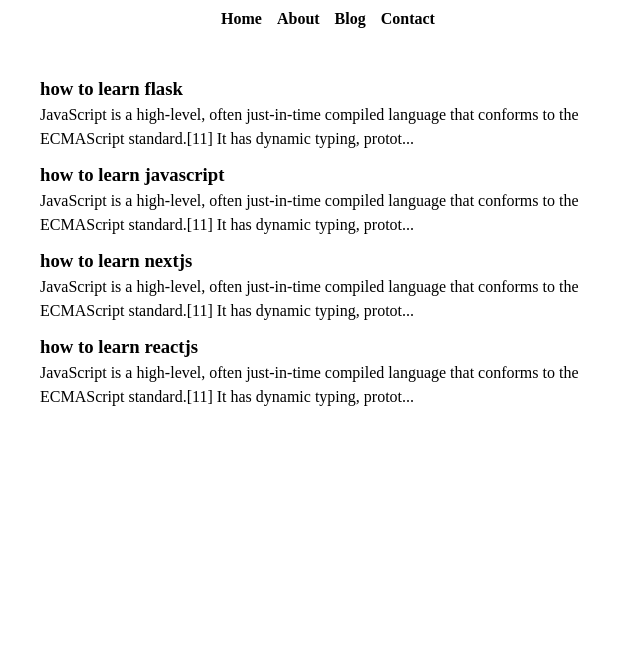
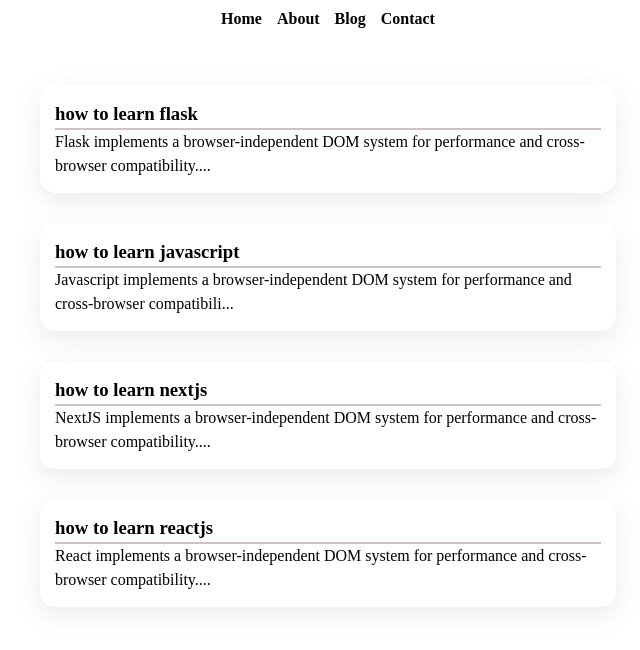
Before and after one commit to payalAppsly/HuntingCoder, a Next.js app in the folder nextjs-project/: page /blog in a window 1280 px wide. Shown: the top 650 px of the page, without its empty margins (312-952 px from the left). Built offline with nearby package versions, Linux system fonts and the light colour scheme.

Commit message:
Static site generation, getStaticProps() & getStaticPaths

```diff
--- a/nextjs-project/blogdata/how-to-learn-flask.json
+++ b/nextjs-project/blogdata/how-to-learn-flask.json
@@ -1,7 +1,8 @@
 {
   "id": 1,
   "title": "how to learn flask",
-  "content": "JavaScript is a high-level, often just-in-time compiled language that conforms to the ECMAScript standard.[11] It has dynamic typing, prototype-based object-orientation, and first-class functions. It is multi-paradigm, supporting event-driven, functional, and imperative programming styles. It has application programming interfaces (APIs) for working with text, dates, regular expressions, standard data structures, and the Document Object Model (DOM).",
+  "content": "<h1>test blog page</h1>\r\n\r\n<p>testblog page</p>",
   "author": "author-1",
+  "metadesc": "Flask implements a browser-independent DOM system for performance and cross-browser compatibility.",
   "slug": "how-to-learn-flask"
 }
--- a/nextjs-project/blogdata/how-to-learn-javascript.json
+++ b/nextjs-project/blogdata/how-to-learn-javascript.json
@@ -1,7 +1,8 @@
 {
-  "id":"2",
+  "id": "2",
   "title": "how to learn javascript",
   "content": "JavaScript is a high-level, often just-in-time compiled language that conforms to the ECMAScript standard.[11] It has dynamic typing, prototype-based object-orientation, and first-class functions. It is multi-paradigm, supporting event-driven, functional, and imperative programming styles. It has application programming interfaces (APIs) for working with text, dates, regular expressions, standard data structures, and the Document Object Model (DOM).",
   "author": "author-1",
+  "metadesc": "Javascript implements a browser-independent DOM system for performance and cross-browser compatibility.",
   "slug": "how-to-learn-javascript"
 }
--- a/nextjs-project/blogdata/how-to-learn-nextjs.json
+++ b/nextjs-project/blogdata/how-to-learn-nextjs.json
@@ -3,5 +3,6 @@
   "title": "how to learn nextjs",
   "content": "JavaScript is a high-level, often just-in-time compiled language that conforms to the ECMAScript standard.[11] It has dynamic typing, prototype-based object-orientation, and first-class functions. It is multi-paradigm, supporting event-driven, functional, and imperative programming styles. It has application programming interfaces (APIs) for working with text, dates, regular expressions, standard data structures, and the Document Object Model (DOM).",
   "author": "author-1",
+  "metadesc": "NextJS implements a browser-independent DOM system for performance and cross-browser compatibility.",
   "slug": "how-to-learn-nextjs"
 }
--- a/nextjs-project/blogdata/how-to-learn-reactjs.json
+++ b/nextjs-project/blogdata/how-to-learn-reactjs.json
@@ -3,5 +3,6 @@
   "title": "how to learn reactjs",
   "content": "JavaScript is a high-level, often just-in-time compiled language that conforms to the ECMAScript standard.[11] It has dynamic typing, prototype-based object-orientation, and first-class functions. It is multi-paradigm, supporting event-driven, functional, and imperative programming styles. It has application programming interfaces (APIs) for working with text, dates, regular expressions, standard data structures, and the Document Object Model (DOM).",
   "author": "author-1",
+  "metadesc": "React implements a browser-independent DOM system for performance and cross-browser compatibility.",
   "slug": "how-to-learn-reactjs"
 }
--- a/nextjs-project/next.config.js
+++ b/nextjs-project/next.config.js
@@ -1,6 +1,7 @@
 /** @type {import('next').NextConfig} */
 const nextConfig = {
   reactStrictMode: true,
-}
+  trailingSlash: true,
+};
 
-module.exports = nextConfig
+module.exports = nextConfig;
--- a/nextjs-project/package.json
+++ b/nextjs-project/package.json
@@ -6,7 +6,8 @@
     "dev": "next dev",
     "build": "next build",
     "start": "next start",
-    "lint": "next lint"
+    "lint": "next lint",
+    "export": "next build && next export"
   },
   "dependencies": {
     "eslint": "8.44.0",
--- a/nextjs-project/pages/blog.js
+++ b/nextjs-project/pages/blog.js
@@ -1,9 +1,9 @@
 import React, { useState, useEffect } from "react";
 import Link from "next/link";
 import styles from "../styles/Blog.module.css";
+import * as fs from "fs";
 
 const Blog = (props) => {
-  console.assert(props);
   const [blogs, setBlogs] = useState(props.allBlogs);
 
   return (
@@ -14,8 +14,9 @@
             <div key={blogitem.id} className={styles.blogItem}>
               <Link href={`blogpost/${blogitem.slug}`}>
                 <h3 className={styles.blogItemh3}>{blogitem.title}</h3>
+                <hr style={{ border: "1px solid #cdc3c3" }} />
                 <p className={styles.blogItemp}>
-                  {blogitem.content.substr(0, 140)}...
+                  {blogitem.metadesc.substr(0, 100)}...
                 </p>
               </Link>
             </div>
@@ -26,10 +27,16 @@
   );
 };
 
-export async function getServerSideProps(context) {
-  const data = await fetch("http://localhost:3000/api/blogs");
-  const allBlogs = await data.json();
-
+export async function getStaticProps(context) {
+  let data = await fs.promises.readdir("blogdata");
+  let myfile;
+  let allBlogs = [];
+  for (let i = 0; i < data.length; i++) {
+    const item = data[i];
+    console.log(item);
+    const myFile = await fs.promises.readFile("blogdata/" + item, "utf-8");
+    allBlogs.push(JSON.parse(myFile));
+  }
   return { props: { allBlogs } };
 }
 
--- a/nextjs-project/pages/index.js
+++ b/nextjs-project/pages/index.js
@@ -1,8 +1,6 @@
 import Head from "next/head";
-import Image from "next/image";
 import { Inter } from "next/font/google";
 import styles from "@/styles/Home.module.css";
-
 
 const inter = Inter({ subsets: ["latin"] });
 
@@ -28,13 +26,12 @@
         <div className={styles.description}>
           <h1>Hunting Coder</h1>
           <div className={styles.center}>
-            <Image
+            <img
               className={styles.logo}
               src="/homeImage.jpg"
               alt="Next.js Logo"
               width={518}
               height={345}
-              priority
             />
           </div>
           <h5>A blog for blogger A blog for blogger</h5>
--- a/nextjs-project/styles/Blog.module.css
+++ b/nextjs-project/styles/Blog.module.css
@@ -19,6 +19,9 @@
   text-decoration: none;
   color: black;
   cursor: pointer;
-  margin: 5px 0px;
+  margin: 15px 0px;
   line-height: 1.5;
+  box-shadow: rgba(149, 157, 165, 0.2) 0px 8px 24px;
+  padding: 15px;
+  border-radius: 15px;
 }
```
Also changed, not shown: nextjs-project/pages/blogpost/[slug].js (+24 -9 lines).
